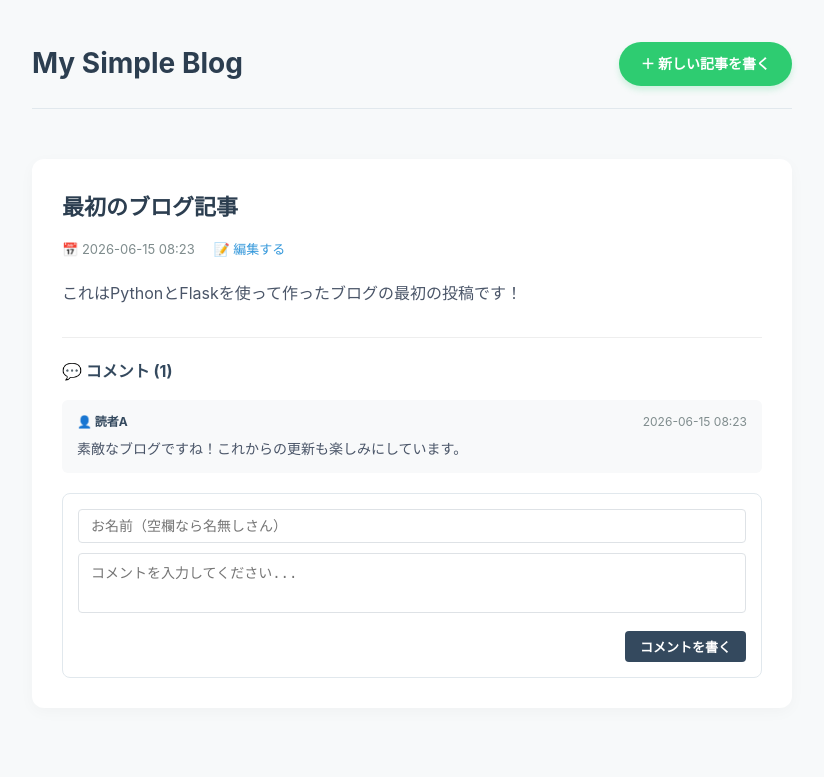
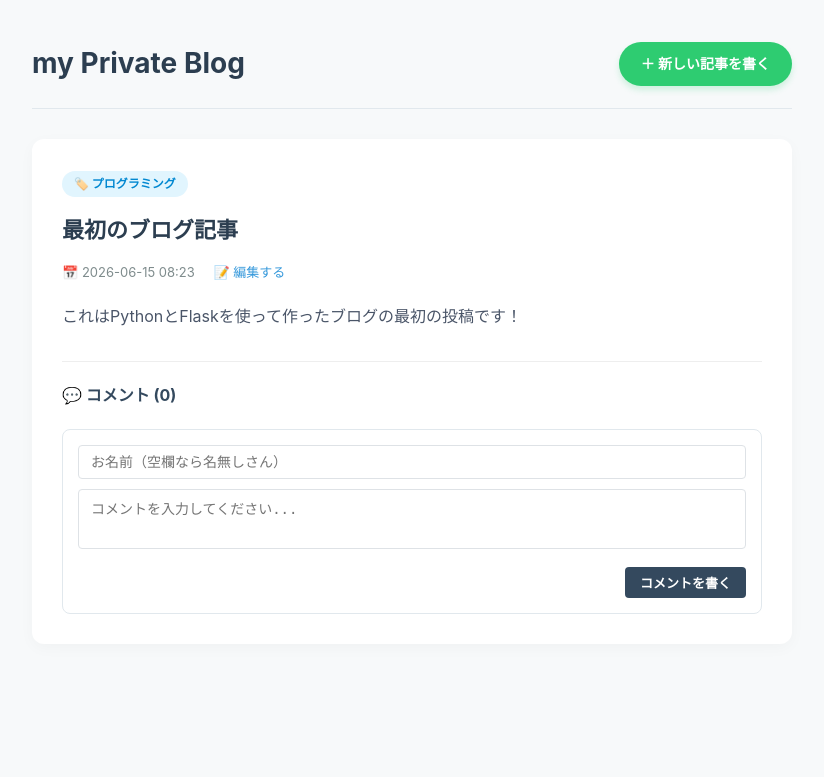
Before and after one commit to fumioMatsunari/myGeminiBlog, a Flask app: page / in a window 1280 px wide. Shown: the top 777 px of the page, without its empty margins (228-1052 px from the left). Run offline with Flask 3, Linux system fonts and the light colour scheme.

Commit message:
カテゴリ機能とJson自動保存機能を追加

```diff
--- a/app.py
+++ b/app.py
@@ -1,4 +1,5 @@
 import os
+import json
 from flask import Flask, render_template, request, redirect, url_for, abort
 from datetime import datetime
 from werkzeug.utils import secure_filename
@@ -11,36 +12,50 @@ app.config['UPLOAD_FOLDER'] = UPLOAD_FOLDER
 
 os.makedirs(UPLOAD_FOLDER, exist_ok=True)
 
+DATA_FILE = 'blog_data.json'
+
 def allowed_file(filename):
     return '.' in filename and filename.rsplit('.', 1)[1].lower() in ALLOWED_EXTENSIONS
 
-# 👇 初期データに「comments」の項目を追加しました
-posts = [
-    {
-        "id": 1,
-        "title": "最初のブログ記事",
-        "content": "これはPythonとFlaskを使って作ったブログの最初の投稿です！",
-        "date": datetime.now().strftime("%Y-%m-%d %H:%M"),
-        "image": None,
-        "comments": [
+def load_data():
+    if not os.path.exists(DATA_FILE):
+        return [
             {
-                "author": "読者A",
-                "text": "素敵なブログですね！これからの更新も楽しみにしています。",
-                "date": datetime.now().strftime("%Y-%m-%d %H:%M")
+                "id": 1,
+                "title": "最初のブログ記事",
+                "content": "これはPythonとFlaskを使って作ったブログの最初の投稿です！",
+                "date": datetime.now().strftime("%Y-%m-%d %H:%M"),
+                "image": None,
+                "category": "プログラミング",  # 👇 初期データにカテゴリーを追加
+                "comments": []
             }
         ]
-    }
-]
+    with open(DATA_FILE, 'r', encoding='utf-8') as f:
+        return json.load(f)
+
+def save_data(data):
+    with open(DATA_FILE, 'w', encoding='utf-8') as f:
+        json.dump(data, f, ensure_ascii=False, indent=4)
+
 
 @app.route('/')
 def home():
-    return render_template('index.html', posts=reversed(posts))
+    posts = load_data()
+    # 絞り込み用のカテゴリーが指定されているかチェック
+    selected_category = request.args.get('category')
+
+    if selected_category:
+        # 選ばれたカテゴリーの記事だけを抽出
+        posts = [p for p in posts if p.get('category') == selected_category]
+
+    return render_template('index.html', posts=reversed(posts), selected_category=selected_category)
 
 @app.route('/post/new', methods=['GET', 'POST'])
 def new_post():
     if request.method == 'POST':
         title = request.form['title']
         content = request.form['content']
+        category = request.form.get('category', '未分類')  # 👇 カテゴリーを取得
 
         file = request.files.get('image')
         image_filename = None
@@ -52,21 +67,25 @@ def new_post():
             image_filename = filename
 
         if title and content:
-            new_id = len(posts) + 1
+            posts = load_data()
+            new_id = max([p['id'] for p in posts]) + 1 if posts else 1
             posts.append({
                 "id": new_id,
                 "title": title,
                 "content": content,
                 "date": datetime.now().strftime("%Y-%m-%d %H:%M"),
                 "image": image_filename,
-                "comments": []  # 新しい記事は最初コメント空っぽ
+                "category": category,  # 👇 保存データに追加
+                "comments": []
             })
+            save_data(posts)
             return redirect(url_for('home'))
 
     return render_template('new_post.html')
 
 @app.route('/post/edit/<int:post_id>', methods=['GET', 'POST'])
 def edit_post(post_id):
+    posts = load_data()
     post = next((p for p in posts if p['id'] == post_id), None)
     if post is None:
         abort(404)
@@ -74,6 +93,7 @@ def edit_post(post_id):
     if request.method == 'POST':
         title = request.form['title']
         content = request.form['content']
+        category = request.form.get('category', '未分類')  # 👇 編集時も取得
 
         file = request.files.get('image')
         if file and file.filename != '' and allowed_file(file.filename):
@@ -85,14 +105,21 @@ def edit_post(post_id):
         if title and content:
             post['title'] = title
             post['content'] = content
+            post['category'] = category  # 👇 編集内容を反映
             post['date'] = datetime.now().strftime("%Y-%m-%d %H:%M") + " (編集済)"
+
+            for i, p in enumerate(posts):
+                if p['id'] == post_id:
+                    posts[i] = post
+                    break
+            save_data(posts)
             return redirect(url_for('home'))
 
     return render_template('edit_post.html', post=post)
 
-# 👇 【新機能】コメントを追加するためのルート
 @app.route('/post/<int:post_id>/comment', methods=['POST'])
 def add_comment(post_id):
+    posts = load_data()
     post = next((p for p in posts if p['id'] == post_id), None)
     if post is None:
         abort(404)
@@ -107,6 +134,12 @@ def add_comment(post_id):
             "date": datetime.now().strftime("%Y-%m-%d %H:%M")
         })
 
+        for i, p in enumerate(posts):
+            if p['id'] == post_id:
+                posts[i] = post
+                break
+        save_data(posts)
+
     return redirect(url_for('home'))
 
 if __name__ == '__main__':
--- a/templates/index.html
+++ b/templates/index.html
@@ -13,21 +13,32 @@
             --accent-color: #2ecc71;
             --accent-hover: #27ae60;
             --comment-bg: #f8f9fa;
+            --tag-bg: #e1f5fe;
+            --tag-text: #0288d1;
         }
         body { font-family: -apple-system, BlinkMacSystemFont, "Segoe UI", Roboto, sans-serif; background-color: var(--bg-color); color: var(--text-main); line-height: 1.7; margin: 0; padding: 0; }
         .container { max-width: 760px; margin: 0 auto; padding: 40px 20px; }
-        header { display: flex; justify-content: space-between; align-items: center; margin-bottom: 50px; padding-bottom: 20px; border-bottom: 1px solid #e1e8ed; }
+        header { display: flex; justify-content: space-between; align-items: center; margin-bottom: 30px; padding-bottom: 20px; border-bottom: 1px solid #e1e8ed; }
         header h1 { font-size: 28px; font-weight: 700; margin: 0; }
+        header h1 a { color: var(--text-main); text-decoration: none; }
         .btn { background-color: var(--accent-color); color: white; padding: 10px 22px; text-decoration: none; border-radius: 25px; font-weight: bold; font-size: 14px; box-shadow: 0 4px 6px rgba(46, 204, 113, 0.2); transition: all 0.2s; }
         .btn:hover { background-color: var(--accent-hover); transform: translateY(-1px); }
+
+        /* 👇 絞り込み中メッセージのスタイル */
+        .filter-info { background: #fff; padding: 12px 20px; border-radius: 8px; margin-bottom: 25px; display: flex; justify-content: space-between; align-items: center; border: 1px solid #e1e8ed; }
+
         .post-card { background: var(--card-bg); border-radius: 12px; padding: 30px; margin-bottom: 30px; box-shadow: 0 4px 15px rgba(0, 0, 0, 0.03); }
         .post-title { font-size: 22px; margin-top: 0; margin-bottom: 12px; font-weight: 700; }
+
+        /* 👇 カテゴリーバッジのスタイル */
+        .badge { display: inline-block; background: var(--tag-bg); color: var(--tag-text); padding: 3px 12px; border-radius: 15px; font-size: 12px; font-weight: bold; text-decoration: none; margin-bottom: 15px; }
+        .badge:hover { background: #b3e5fc; }
+
         .post-date { color: var(--text-muted); font-size: 13px; margin-bottom: 20px; }
         .post-date::before { content: "📅 "; }
         .post-img { width: 100%; max-height: 400px; object-fit: cover; border-radius: 8px; margin-bottom: 20px; display: block; }
         .post-content { font-size: 16px; color: #4a5568; word-wrap: break-word; margin-bottom: 30px; }
 
-        /* 👇 コメント欄用の新しいスタイル */
         .comment-section { border-top: 1px solid #eee; padding-top: 20px; margin-top: 20px; }
         .comment-title { font-size: 16px; font-weight: bold; margin-bottom: 15px; color: #34495e; }
         .comment-item { background: var(--comment-bg); border-radius: 6px; padding: 12px 15px; margin-bottom: 10px; font-size: 14px; }
@@ -44,12 +55,24 @@
 <body>
     <div class="container">
         <header>
-            <h1>My Simple Blog</h1>
+            <h1><a href="/">my Private Blog</a></h1>
             <a href="/post/new" class="btn">＋ 新しい記事を書く</a>
         </header>
+
+        {% if selected_category %}
+        <div class="filter-info">
+            <span>📂 <b>{{ selected_category }}</b> の記事を表示中</span>
+            <a href="/" style="color: #7f8c8d; text-decoration: none; font-size: 14px;">❌ 絞り込みを解除</a>
+        </div>
+        {% endif %}
+
         <main>
             {% for post in posts %}
             <article class="post-card">
+                <a href="/?category={{ post.category | default('未分類') }}" class="badge">
+                    🏷️ {{ post.category | default('未分類') }}
+                </a>
+
                 <h2 class="post-title">{{ post.title }}</h2>
                 <div class="post-date">
                     {{ post.date }}
@@ -64,7 +87,6 @@
 
                 <div class="comment-section">
                     <div class="comment-title">💬 コメント ({{ post.comments | length }})</div>
-
                     <div class="comment-list">
                         {% for comment in post.comments %}
                         <div class="comment-item">
@@ -76,7 +98,6 @@
                         </div>
                         {% endfor %}
                     </div>
-
                     <form action="/post/{{ post.id }}/comment" method="POST" class="comment-form">
                         <input type="text" name="author" placeholder="お名前（空欄なら名無しさん）">
                         <textarea name="text" placeholder="コメントを入力してください..." required></textarea>
@@ -85,7 +106,8 @@
                         </div>
                     </form>
                 </div>
-                </article>
+
+            </article>
             {% endfor %}
         </main>
     </div>
--- a/templates/new_post.html
+++ b/templates/new_post.html
@@ -30,6 +30,12 @@
                     <label for="title">タイトル</label>
                     <input type="text" id="title" name="title" required placeholder="心に浮かんだタイトルを...">
                 </div>
+
+                <div class="form-group">
+                    <label for="category">カテゴリー（タグ）</label>
+                    <input type="text" id="category" name="category" placeholder="例: 日記、パソコン、散歩 など">
+                </div>
+
                 <div class="form-group">
                     <label for="image">アイキャッチ画像 (写真やイラスト)</label>
                     <input type="file" id="image" name="image" accept="image/*">
```
Also changed, not shown: 1 other file.
